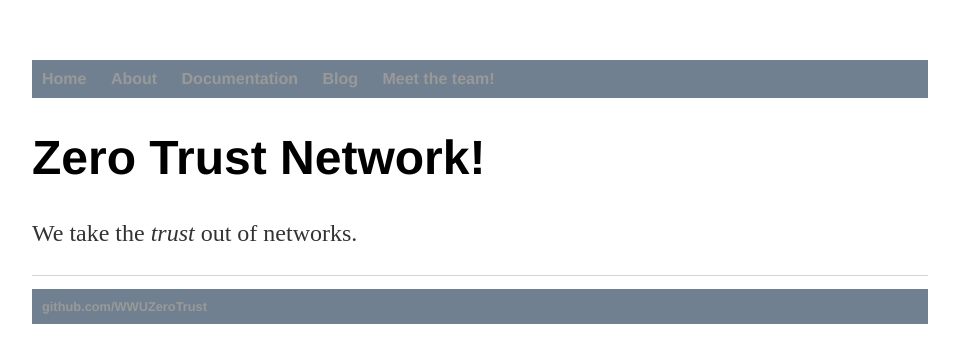
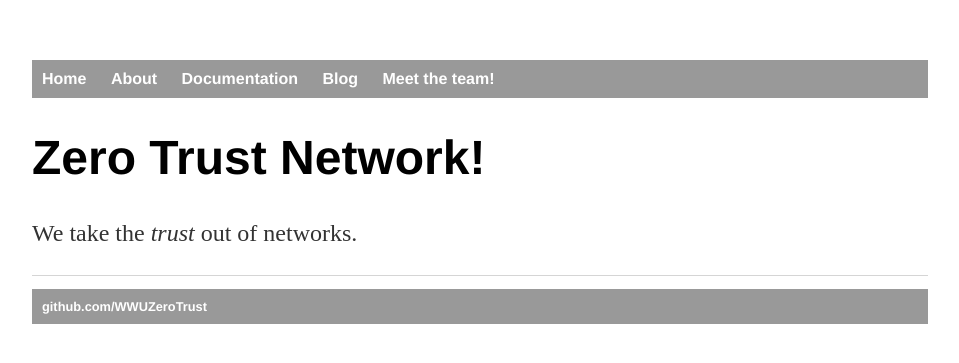
Before and after one commit to WWUZeroTrust/WWUZeroTrust.github.io, a Jekyll site: the page built from index.html, in a window 1280 px wide. Shown: the top 363 px of the page, without its empty margins (160-1119 px from the left). Built offline with Jekyll 4.4.1, drawn with Linux system fonts in a browser that asks for light colours.

Commit message:
Update main.css

```diff
--- a/css/main.css
+++ b/css/main.css
@@ -7,7 +7,7 @@ nav ul, footer ul {
     padding: 10px;
     list-style: none;
     font-weight: bold;
-    background: slategray;
+    background: #999;
 }
 nav ul li, footer ul li {
     display: inline;
@@ -15,7 +15,7 @@ nav ul li, footer ul li {
 }
 a {
     text-decoration: none;
-    color: #999;
+    color: white;
 }
 a:hover {
     text-decoration: underline;
```
